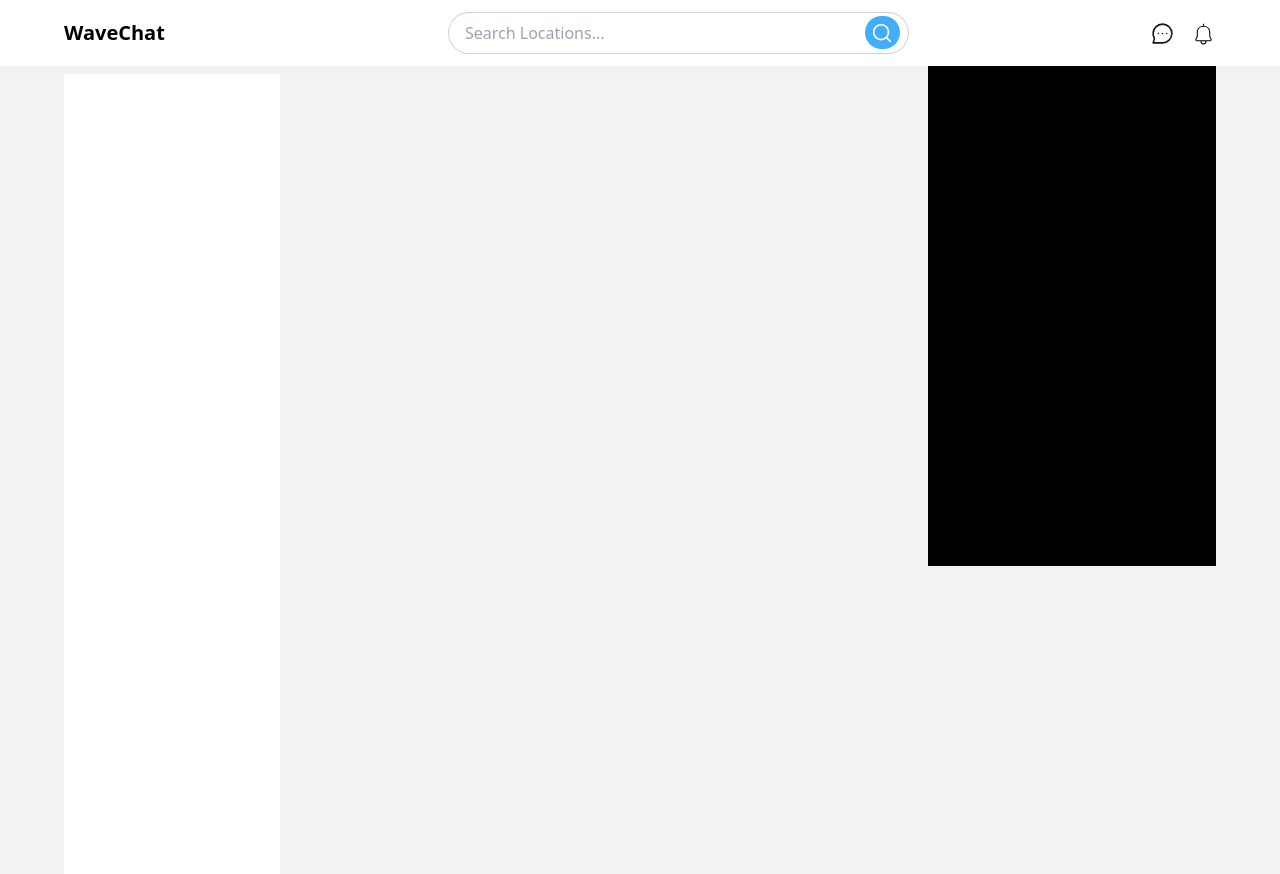
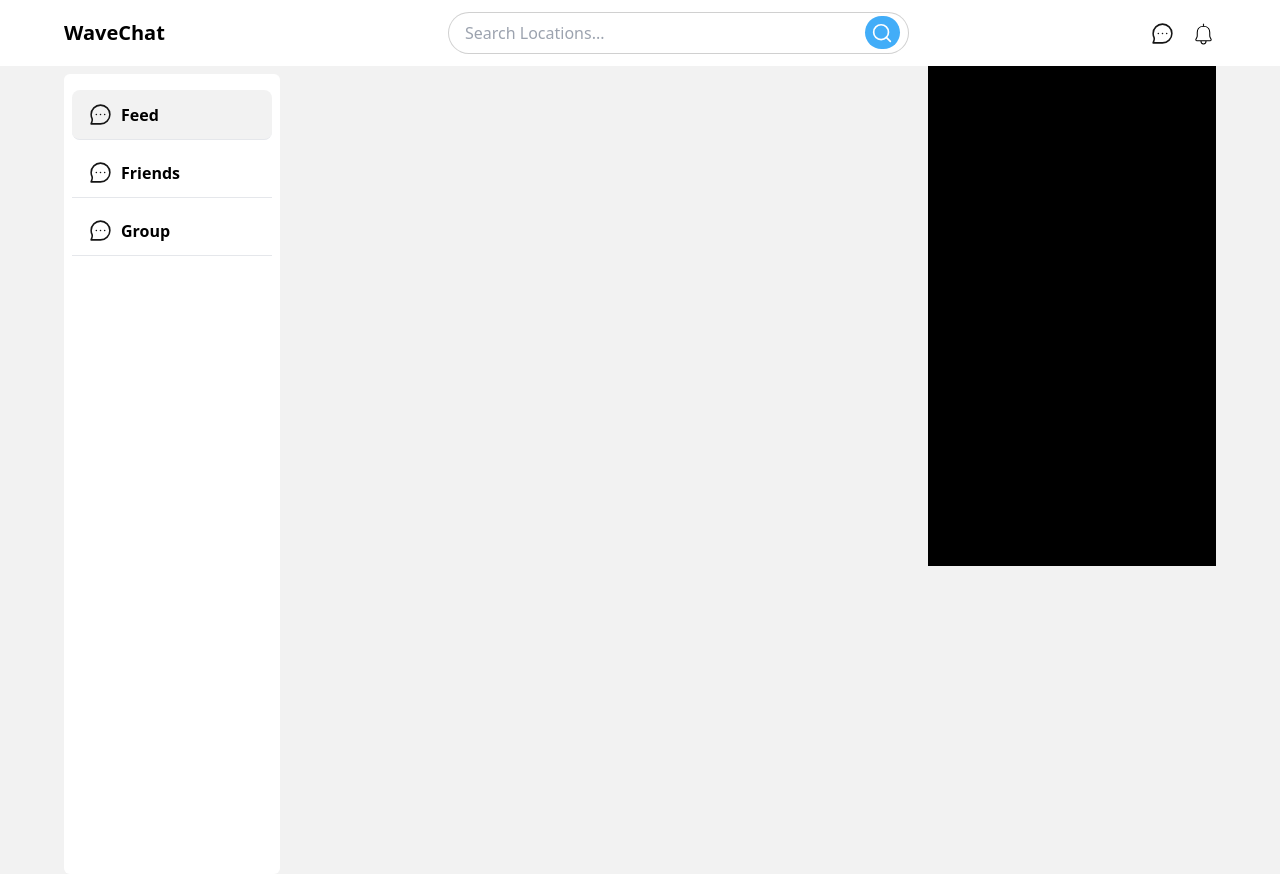
Before and after one commit to ornob90/Social-Media-Website, a Next.js app: page / in a window 1280 px wide. Built offline with nearby package versions, Linux system fonts and the light colour scheme.

Commit message:
Add active and hover style in the leftsidebar links in Home page

```diff
--- a/src/components/shared/navbar/Links/Links.tsx
+++ b/src/components/shared/navbar/Links/Links.tsx
@@ -2,7 +2,7 @@
 import { LinkType } from "@/types/global.types";
 import Image from "next/image";
 import Link from "next/link";
-import { usePathname } from "next/navigation";
+import { usePathname, useSearchParams } from "next/navigation";
 
 type Links = {
   mobile?: boolean;
@@ -13,23 +13,42 @@ type Links = {
 
 const Links = ({ mobile, setMenuOpen, navLinks, flexCol }: Links) => {
   const pathname = usePathname();
+  const searchParams = useSearchParams();
 
+  const activeSideNav = searchParams.get("active-side-nav");
   return (
     <ul
       className={`${
         mobile
           ? "flex gap-3   items-end px-[10%]"
-          : "justify-end items-center hidden gap-4 md:flex "
-      } ${flexCol ? "flex-col" : ""}`}
+          : "justify-end items-center hidden  md:flex "
+      } ${flexCol ? "flex-col gap-2" : "gap-4"}`}
     >
       {navLinks?.map((link) => (
-        <li key={link.src}>
+        <li key={link.src} className={`${flexCol ? "w-full" : ""} `}>
           <Link
             href={link.href}
-            className={`flex items-center ${
-              pathname === link.href ? "text-dark font-bold" : "text-light"
+            className={` flex items-center ${
+              pathname === link.href
+                ? "text-dark font-bold rounded-[8px]"
+                : "text-light"
             }
-          `}
+            ${
+              flexCol
+                ? "flex gap-2 hover:bg-light-gray hover:rounded-[14px] duration-300 px-4 py-3 border-b"
+                : ""
+            }
+            ${
+              flexCol && activeSideNav === link?.name?.toLocaleLowerCase()
+                ? "bg-light-gray rounded-[14px]"
+                : ""
+            }
+            ${
+              flexCol && pathname === link?.href && !activeSideNav
+                ? "bg-light-gray rounded-[14px]"
+                : ""
+            }
+            `}
             onClick={() => mobile && setMenuOpen?.(false)}
           >
             <Image
@@ -38,7 +57,9 @@ const Links = ({ mobile, setMenuOpen, navLinks, flexCol }: Links) => {
               width={link.width}
               height={link.height}
             />
-            {link.showName && link.name}
+            {link.showName && (
+              <p className="font-semibold text-md">{link.name}</p>
+            )}
           </Link>
         </li>
       ))}
--- a/src/components/ui/home/LeftNavigation/LeftNavigation.tsx
+++ b/src/components/ui/home/LeftNavigation/LeftNavigation.tsx
@@ -1,7 +1,13 @@
+import Links from "@/components/shared/navbar/Links/Links";
+import { sideHomeLinks } from "@/data/navLinks";
 import React from "react";
 
 const LeftNavigation = () => {
-  return <aside className="col-span-2 min-h-[400px] h-screen bg-white"></aside>;
+  return (
+    <aside className="col-span-2 min-h-[400px] h-screen bg-white py-4 px-2 rounded-md">
+      <Links navLinks={sideHomeLinks} flexCol />
+    </aside>
+  );
 };
 
 export default LeftNavigation;
--- a/src/data/navLinks.ts
+++ b/src/data/navLinks.ts
@@ -36,7 +36,7 @@ export const sideHomeLinks: LinkType[] = [
     width: 25,
     height: 25,
     alt: "Friends Icon",
-    href: "/", // TODO,
+    href: "/?active-side-nav=friends", // TODO,
     name: "Friends",
     showName: true,
   },
@@ -45,7 +45,7 @@ export const sideHomeLinks: LinkType[] = [
     width: 25,
     height: 25,
     alt: "Group Icon",
-    href: "/", // TODO,
+    href: "/?active-side-nav=group", // TODO,
     name: "Group",
     showName: true,
   },
```
